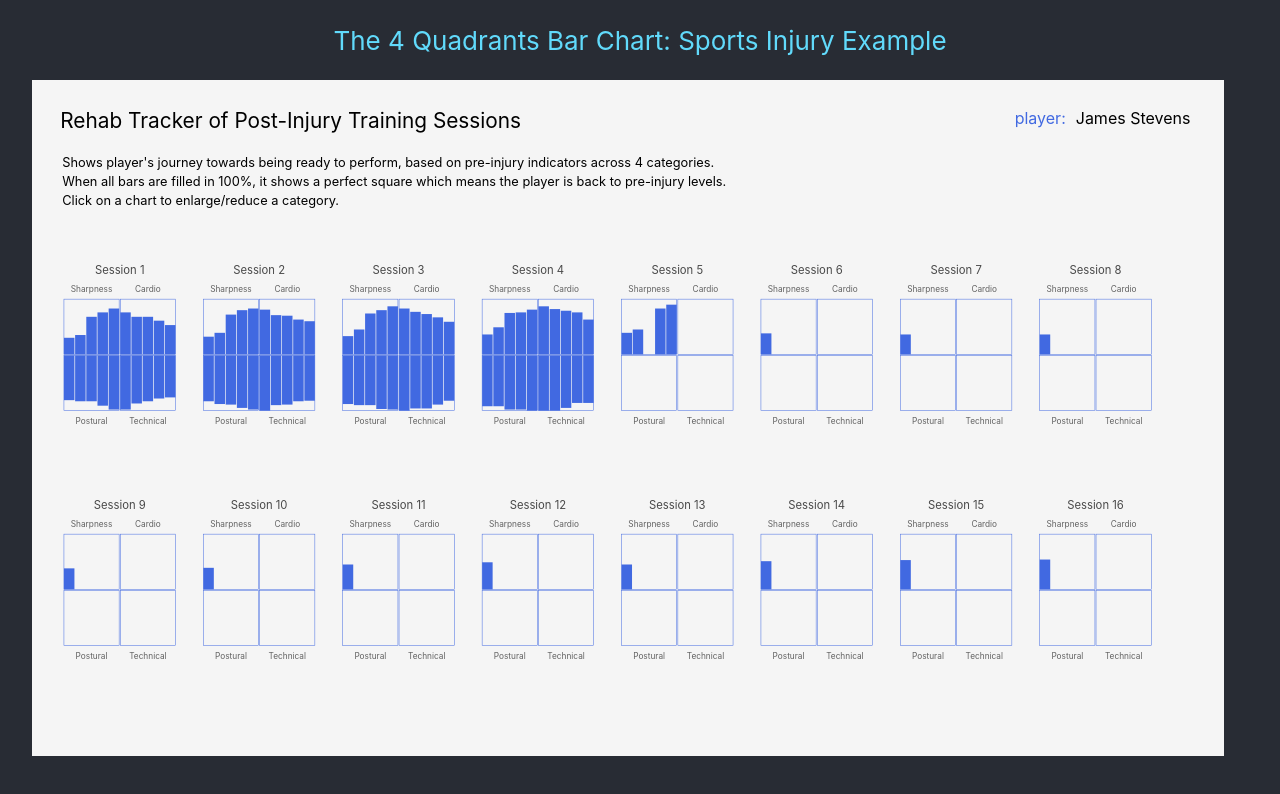
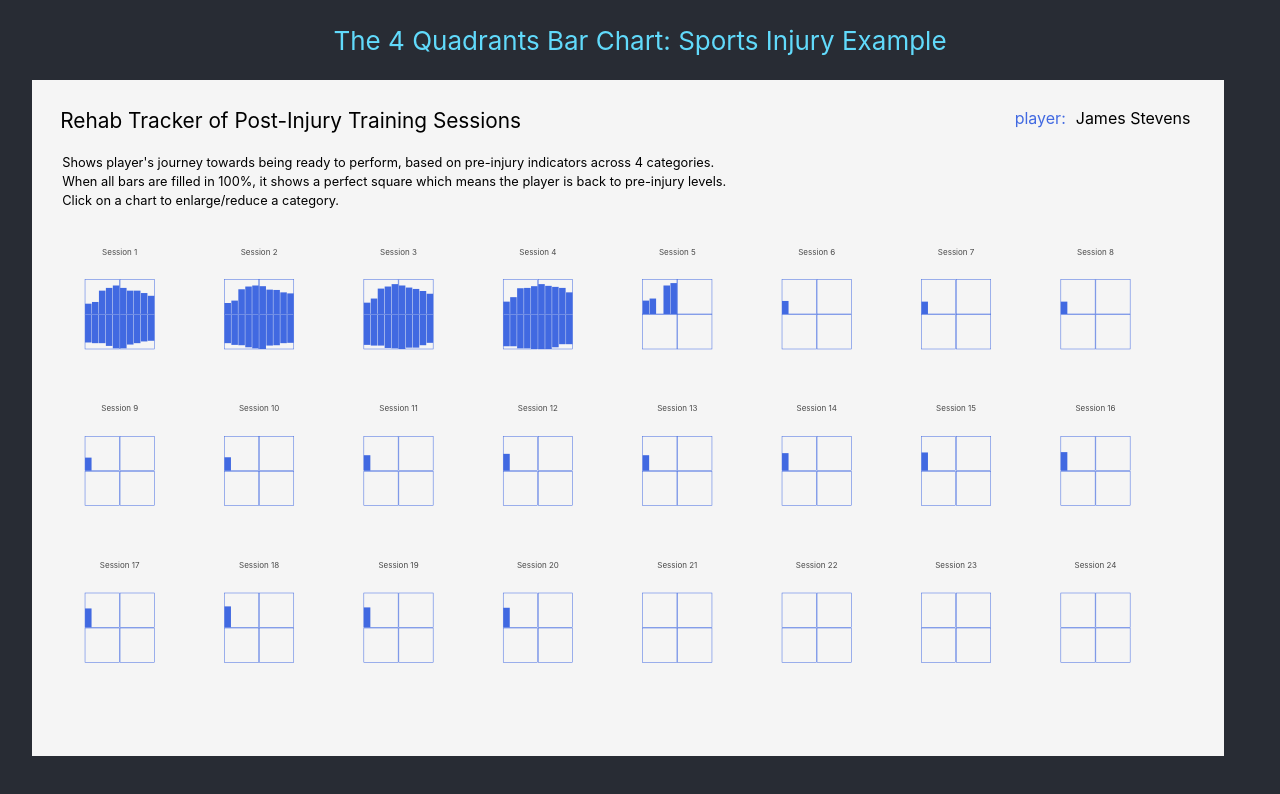
Before and after one commit to petedomokos/The_Quadrants_Bar_Chart, a React (Create React App) app in the folder app/: page / in a window 1280 px wide. Shown: the top 794 px of the page. Built offline with nearby package versions, Linux system fonts and the light colour scheme.

Commit message:
adjusted title sizing min

```diff
--- a/app/src/App.js
+++ b/app/src/App.js
@@ -21,7 +21,7 @@ function App() {
         </a>
       </header>
       <div className="content">
-        <QuadrantsBarChart data={getRehabData(16)} settings={{ nrRows: 2 }}/>
+        <QuadrantsBarChart data={getRehabData(24)} settings={{ nrRows: 3 }}/>
 
       </div>
     </div>
--- a/app/src/quadrantsBarChart/quadrantsBarChartComponent.js
+++ b/app/src/quadrantsBarChart/quadrantsBarChartComponent.js
@@ -50,7 +50,7 @@ export default function quadrantsBarChart() {
         const maxContentsWidth = width - margin.left - margin.right;
         const maxContentsHeight = height - margin.top - margin.bottom;
         //set chartTitleheight to reduce down to a min
-        chartTitleHeight = d3.max([11, maxContentsHeight * 0.1]);
+        chartTitleHeight = d3.max([16, maxContentsHeight * 0.1]);
         //console.log("maxCW, maxCH chartTitH", maxContentsWidth, maxContentsHeight, chartTitleHeight)
         if(maxContentsWidth < 100 || maxContentsHeight < 120){
             //remove quad labels
@@ -80,7 +80,7 @@ export default function quadrantsBarChart() {
         barsAreaHeight = quadrantHeight - quadrantTitleHeight;
 
         //styles that are based on dimns
-        styles.chart.title.fontSize = chartTitleHeight * 0.6;
+        styles.chart.title.fontSize = chartTitleHeight * 0.5;
         styles.quadrant.title.fontSize = quadrantHeight * 0.11;
         styles.bar.fontSize = quadrantHeight * 0.09;;//d3.min([]) barsAreaHeight
         //console.log("title fontsize.........", styles.quadrant.title.fontSize)
```
